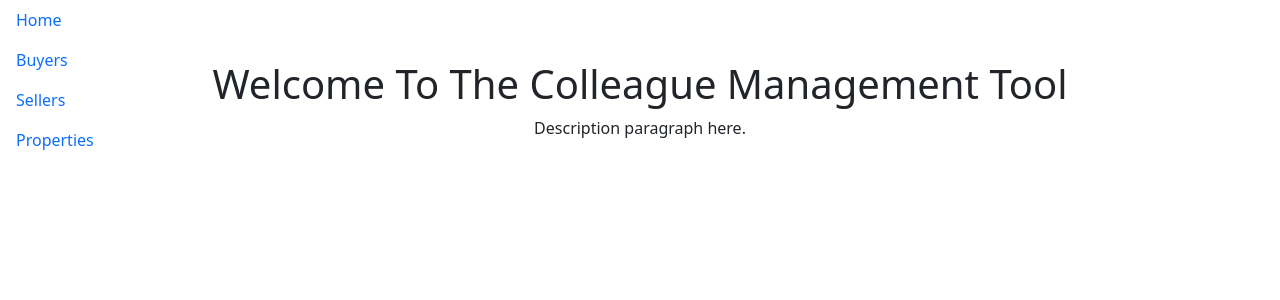
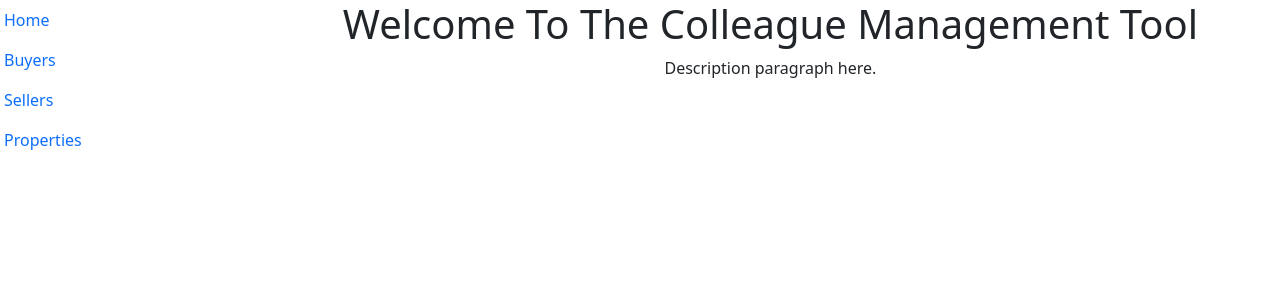
Before and after one commit to AndykingSkywalker/ctrl_alt_elite, a React (Create React App) app: page / in a window 1280 px wide. Shown: the top 300 px of the page. Built offline with nearby package versions, Linux system fonts and the light colour scheme.

Commit message:
Fixed alignment issue with nav bar

```diff
--- a/src/App.js
+++ b/src/App.js
@@ -10,19 +10,22 @@ import 'bootstrap/dist/css/bootstrap.min.css'
 function App() {
   return (
    <Router>
-    <nav className="col" style={{maxWidth:"20%"}} className="nav flex-column">
+    <div className='row'>
+    <nav style={{maxWidth:"20%"}} className="nav flex-column ">
     <Link className="nav-link" to='/'>Home</Link>
     <Link className="nav-link" to='/buyers'>Buyers</Link>
     <Link className="nav-link" to='/sellers'>Sellers</Link>
     <Link className="nav-link" to='/properties'>Properties</Link>
     </nav>
-{/* Buyers, sellers, properties, home */}
+<div className='col'>
 <Routes>
-  <Route path='/' element={<Home/>}/>
+   <Route path='/' element={<Home/>}/>
   <Route path='/buyers' element={<Buyers/>}/>
   <Route path='/properties' element={<Properties/>}/>
   <Route path='/sellers' element={<Sellers/>}/>
 </Routes>
+</div>
+</div>
    </Router>
   );
 }
--- a/src/Components/Routing/Home.jsx
+++ b/src/Components/Routing/Home.jsx
@@ -1,6 +1,6 @@
 function Home() {
     return (
-    <div className="col" style={{textAlign: "center", transform:"translateY(-100px)", marginBox:"15%"}}>
+    <div  style={{textAlign: "center", marginBox:"15%"}}>
         <h1 >Welcome To The Colleague Management Tool</h1>
 
     <p>Description paragraph here.</p>
```
